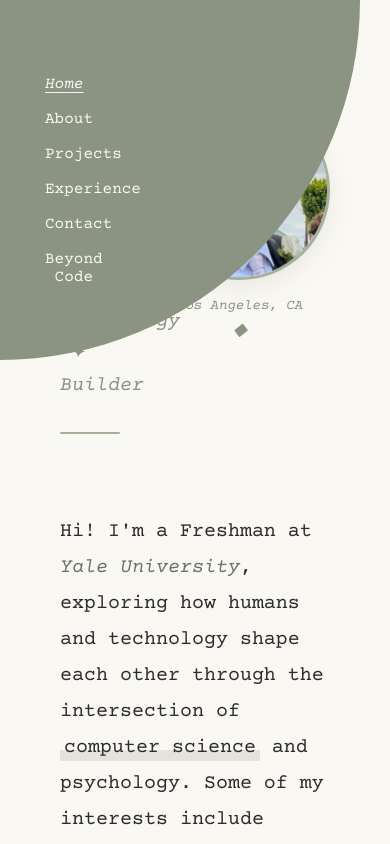
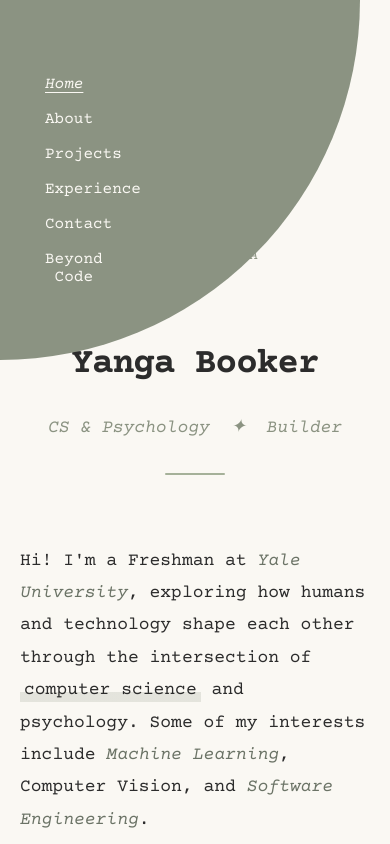
Before and after one commit to YangaB7/portfolio, a React (Create React App) app: page / in a window 390 px wide. Shown: the top 844 px of the page. Built offline with nearby package versions, Linux system fonts and the light colour scheme.

Commit message:
Home page made responsive for small screens

```diff
--- a/src/components/pages/Home.js
+++ b/src/components/pages/Home.js
@@ -1,10 +1,23 @@
+import React, { useState, useEffect } from 'react';
 import Image from '../../media/portfolio.jpg';
 import TrademarkFooter from '../common/Footer';
+
 const HomePage = () => {
+  const [isMobile, setIsMobile] = useState(false);
+
+  useEffect(() => {
+    const checkMobile = () => {
+      setIsMobile(window.innerWidth <= 768);
+    };
+    checkMobile();
+    window.addEventListener('resize', checkMobile);
+    return () => window.removeEventListener('resize', checkMobile);
+  }, []);
+
   const styles = {
     page: {
       minHeight: '100vh',
-      padding: '100px 60px 60px',
+      padding: isMobile ? '80px 20px 40px' : '100px 60px 60px',
       maxWidth: '900px',
       margin: '0 auto',
       animation: 'fadeIn 0.6s ease'
@@ -14,26 +27,25 @@ const HomePage = () => {
       alignItems: 'flex-start',
       gap: '40px',
       marginBottom: '40px',
-      '@media (max-width: 768px)': {
-        flexDirection: 'column',
-        alignItems: 'center',
-        textAlign: 'center'
-      }
+      flexDirection: isMobile ? 'column' : 'row',
+      alignItems: isMobile ? 'center' : 'flex-start',
     },
     contentSection: {
       flex: '1',
-      minWidth: '0'
+      minWidth: '0',
+      textAlign: isMobile ? 'center' : 'left',
     },
     imageSection: {
       flexShrink: 0,
       display: 'flex',
       flexDirection: 'column',
       alignItems: 'center',
-      gap: '15px'
+      gap: '15px',
+      order: isMobile ? -1 : 0,
     },
     profileImage: {
-      width: '180px',
-      height: '180px',
+      width: isMobile ? '150px' : '180px',
+      height: isMobile ? '150px' : '180px',
       borderRadius: '50%',
       objectFit: 'cover',
       border: '3px solid #A5B199',
@@ -53,14 +65,14 @@ const HomePage = () => {
       maxWidth: '160px'
     },
     h1: {
-      fontSize: '48px',
+      fontSize: isMobile ? '36px' : '48px',
       fontWeight: '700',
       marginBottom: '20px',
       letterSpacing: '-1px',
       fontFamily: '"Courier Prime", monospace'
     },
     subtitle: {
-      fontSize: '20px',
+      fontSize: isMobile ? '18px' : '20px',
       color: '#8B9382',
       marginBottom: '30px',
       fontStyle: 'italic'
@@ -75,7 +87,7 @@ const HomePage = () => {
       width: '60px',
       height: '2px',
       background: '#A5B199',
-      margin: '30px 0 40px 0',
+      margin: isMobile ? '20px auto 30px' : '30px 0 40px 0',
       borderRadius: '2px'
     },
     highlight: {
@@ -114,16 +126,16 @@ const HomePage = () => {
         </div>
       </div>
 
-      <p style={{ fontSize: '20px', lineHeight: '1.8', marginBottom: '30px' }}>
+      <p style={{ fontSize: isMobile ? '18px' : '20px', lineHeight: '1.8', marginBottom: '30px' }}>
         Hi! I'm a Freshman at <em>Yale University</em>, exploring how humans and technology shape each other through the intersection of{' '}
         <span style={styles.highlight}>computer science</span> and psychology. Some of my interests include <em>Machine Learning</em>, Computer Vision, and <em>Software Engineering</em>.
       </p>
 
-      <p style={{ fontSize: '18px', marginTop: '40px' }}>
+      <p style={{ fontSize: isMobile ? '16px' : '18px', marginTop: '40px', textAlign: isMobile ? 'center' : 'left' }}>
         Currently building <span style={styles.flourish}>→</span> mobile apps, web applications,
         and everything in between <span style={styles.flourish}>※</span>
       </p>
-    <TrademarkFooter/>
+      <TrademarkFooter />
     </div>
   );
 };
```
